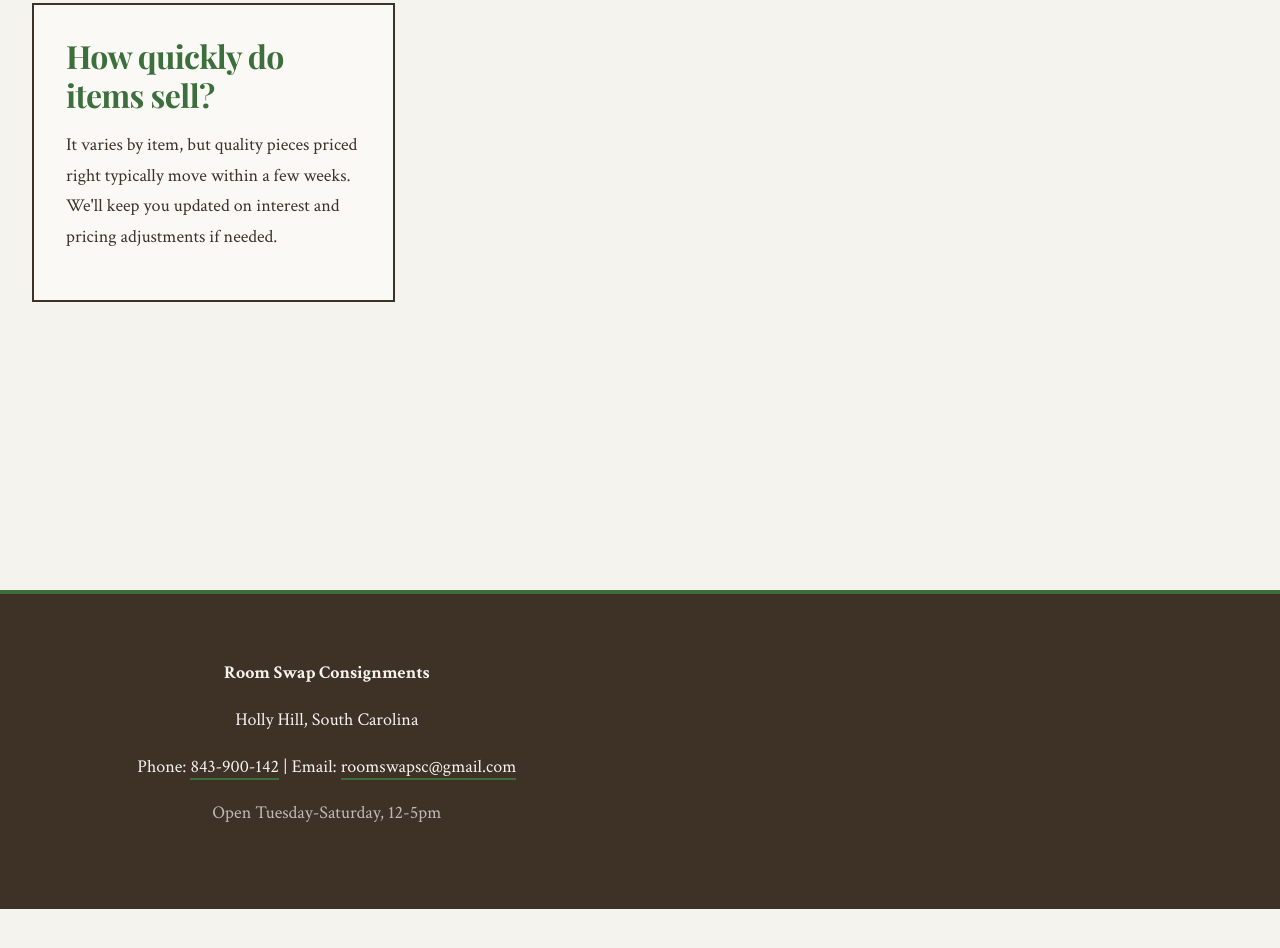
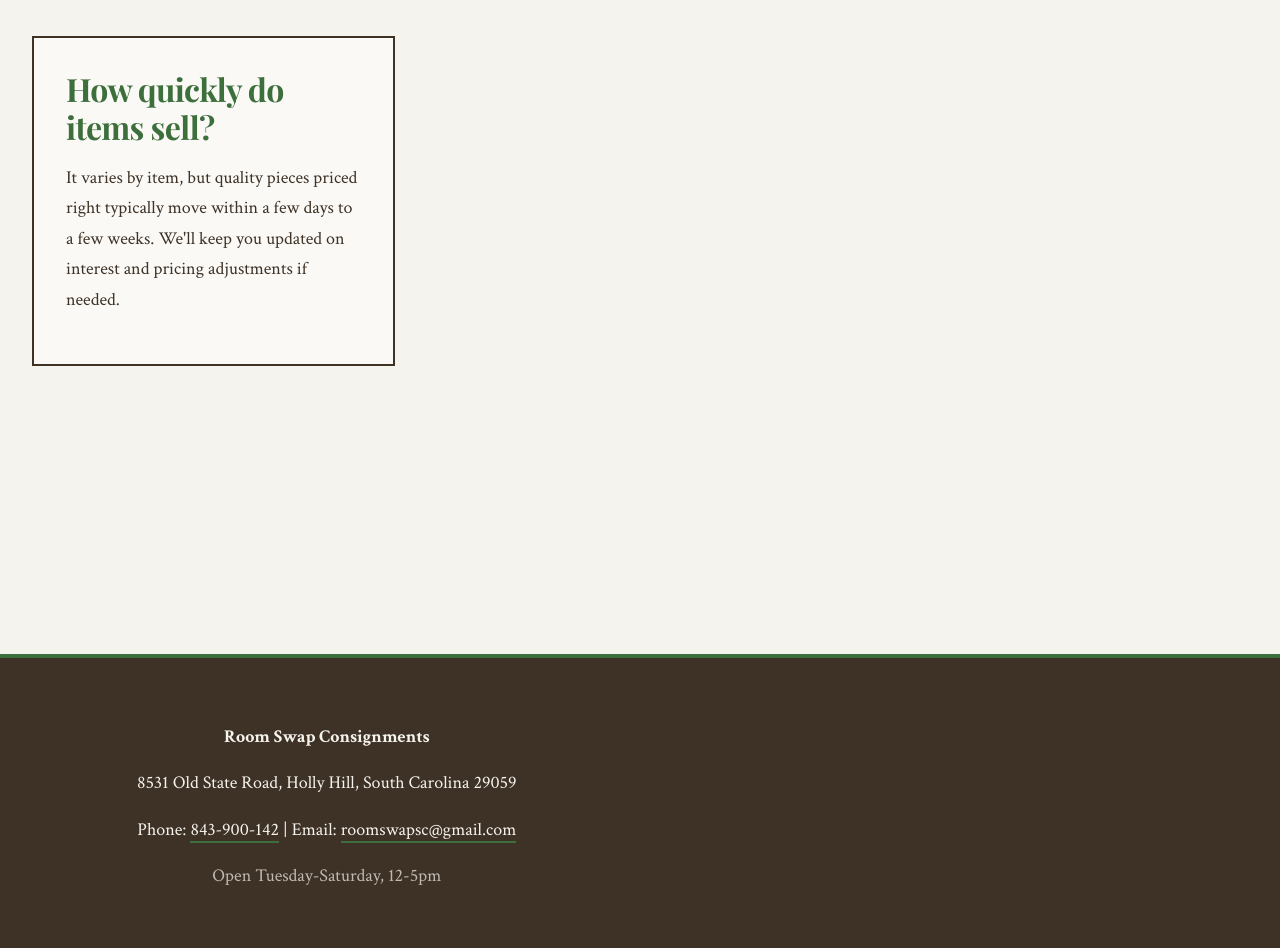
Before and after one commit to estatesaleconnect/roomswap-website, a plain HTML site: page contact.html in a window 1280 px wide. Shown: the part 1840-2788 px from the top of the page. Before the commit the page ends 2749 px from the top, so only its background shows below. Drawn offline with nearby package versions, Linux system fonts and the light colour scheme.

Commit message:
Update contact.html

```diff
--- a/contact.html
+++ b/contact.html
@@ -59,7 +59,7 @@
                 <div class="contact-card">
                     <h3>Email</h3>
                     <p><a href="mailto:roomswapsc@gmail.com">roomswapsc@gmail.com</a></p>
-                    <p style="margin-top: 1rem; font-size: 0.95rem; opacity: 0.8;">Send photos of items you'd like to consign or sell, or inquire about estate purchases</p>
+                    <p style="margin-top: 1rem; font-size: 0.95rem; opacity: 0.8;">Send photos of items you'd like to consign or sell, or inquire about estate purchases. Text photos of items for consignment or selling consideration or free valuation. </p>
                 </div>
             </div>
         </section>
@@ -98,7 +98,7 @@
                 </div>
                 <div class="info-card">
                     <h3>How quickly do items sell?</h3>
-                    <p>It varies by item, but quality pieces priced right typically move within a few weeks. We'll keep you updated on interest and pricing adjustments if needed.</p>
+                    <p>It varies by item, but quality pieces priced right typically move within a few days to a few weeks. We'll keep you updated on interest and pricing adjustments if needed.</p>
                 </div>
             </div>
         </section>
@@ -107,7 +107,7 @@
     <footer>
         <div class="footer-content">
             <p><strong>Room Swap Consignments</strong></p>
-            <p>Holly Hill, South Carolina</p>
+            <p>8531 Old State Road, Holly Hill, South Carolina 29059</p>
             <p>Phone: <a href="tel:8439001420">843-900-142</a> | Email: <a href="mailto:roomswapsc@gmail.com">roomswapsc@gmail.com</a></p>
             <p style="margin-top: 1rem; opacity: 0.7;">Open Tuesday-Saturday, 12-5pm</p>
         </div>
```
